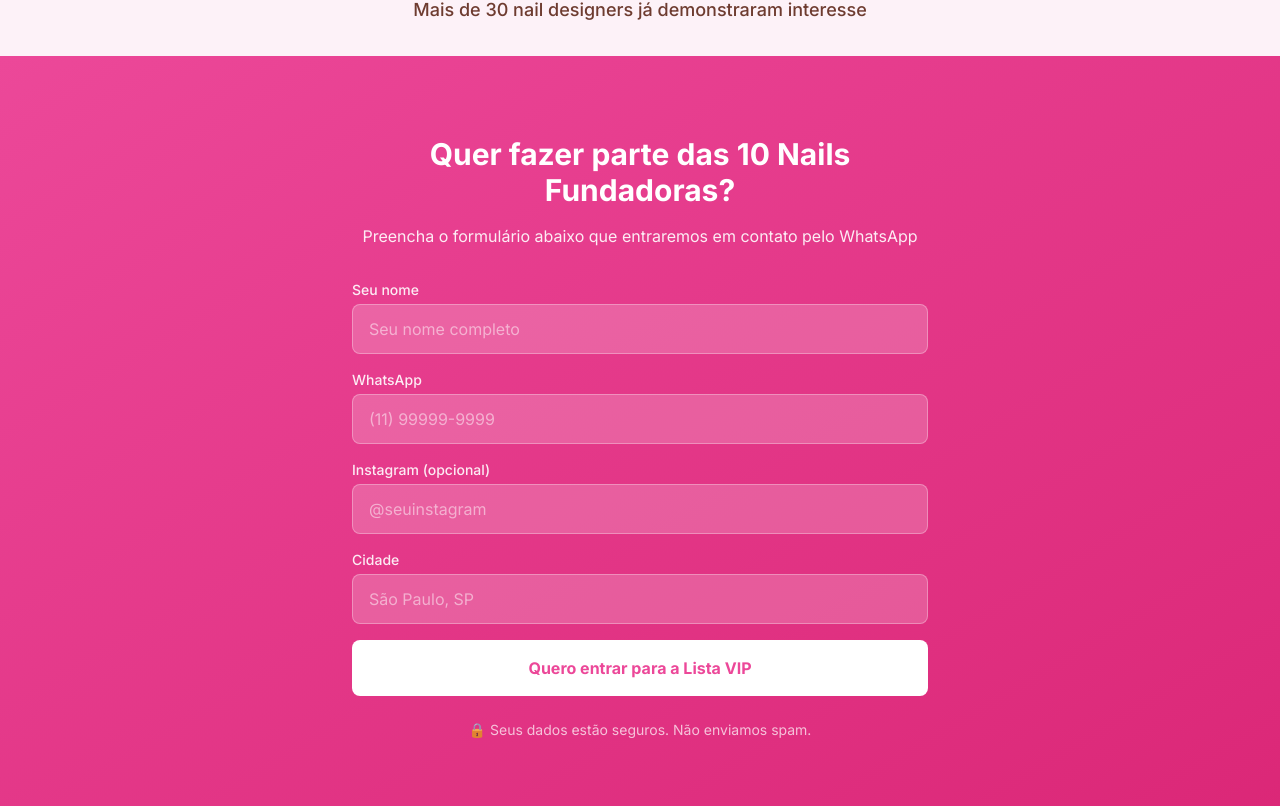
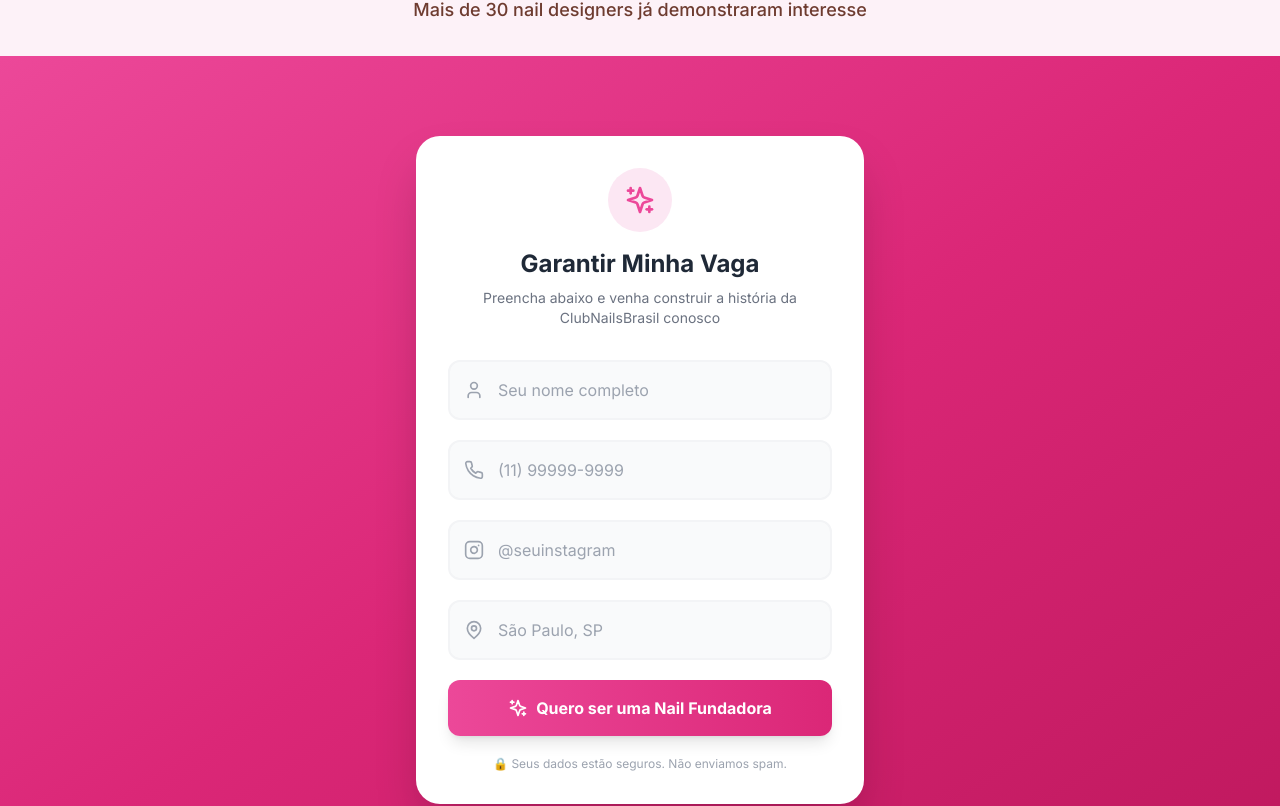
Before and after one commit to euhenriqueofc26/nails-saas, a Next.js app: page /fundadoras in a window 1280 px wide. Shown: the part 5035-5841 px from the top of the page. Built offline with nearby package versions, Linux system fonts and the light colour scheme.

Commit message:
feat: modernizar formulário de cadastro com ícones e design elegante

```diff
--- a/src/app/fundadoras/page.tsx
+++ b/src/app/fundadoras/page.tsx
@@ -1,7 +1,7 @@
 'use client'
 
 import { useState } from 'react'
-import { ArrowRight, Check, Star, Users, Calendar, DollarSign, MessageCircle, Sparkles, Clock, Shield, Heart, Quote } from 'lucide-react'
+import { ArrowRight, Check, Star, Users, Calendar, DollarSign, MessageCircle, Sparkles, Clock, Shield, Heart, Quote, User, Phone, Instagram, MapPin } from 'lucide-react'
 import Link from 'next/link'
 
 export default function FundadorasPage() {
@@ -320,80 +320,89 @@ export default function FundadorasPage() {
       </section>
 
       {/* CTA Final */}
-      <section id="lista-vip" className="py-20 px-4 bg-gradient-to-br from-rose-500 to-rose-600">
-        <div className="max-w-xl mx-auto text-center text-white">
-          <h2 className="text-3xl font-bold mb-4">
-            Quer fazer parte das 10 Nails Fundadoras?
+      <section id="lista-vip" className="py-20 px-4 bg-gradient-to-br from-rose-500 via-rose-600 to-rose-700">
+        <div className="max-w-md mx-auto">
+          <div className="bg-white rounded-3xl shadow-2xl p-8">
+            <div className="text-center mb-8">
+              <div className="w-16 h-16 bg-rose-100 rounded-full flex items-center justify-center mx-auto mb-4">
+                <Sparkles className="text-rose-500 w-8 h-8" />
+              </div>
+              <h2 className="text-2xl font-bold text-gray-800 mb-2">
+                Garantir Minha Vaga
               </h2>
-          <p className="text-white/90 mb-8">
-            Preencha o formulário abaixo que entraremos em contato pelo WhatsApp
+              <p className="text-gray-500 text-sm">
+                Preencha abaixo e venha construir a história da ClubNailsBrasil conosco
               </p>
+            </div>
 
             {formSubmitted ? (
-            <div className="bg-white/10 p-8 rounded-2xl">
-              <Check size={48} className="mx-auto mb-4" />
-              <h3 className="text-xl font-bold mb-2">Perfeito!</h3>
-              <p className="text-white/90">
-                Você será redirecionado para nosso WhatsApp. Complete o envio da mensagem para garantir sua vaga!
+              <div className="bg-green-50 border border-green-200 p-8 rounded-2xl text-center">
+                <div className="w-16 h-16 bg-green-100 rounded-full flex items-center justify-center mx-auto mb-4">
+                  <Check className="text-green-500 w-8 h-8" />
+                </div>
+                <h3 className="text-xl font-bold text-green-800 mb-2">Você está quase lá!</h3>
+                <p className="text-green-700">
+                  Complete o envio da mensagem no WhatsApp para garantir sua vaga.
                 </p>
               </div>
             ) : (
-            <form onSubmit={handleSubmit} className="space-y-4 text-left">
-              <div>
-                <label className="block text-sm font-medium text-white/90 mb-1">Seu nome</label>
+              <form onSubmit={handleSubmit} className="space-y-5">
+                <div className="relative">
+                  <User className="absolute left-4 top-1/2 -translate-y-1/2 text-gray-400 w-5 h-5" />
                   <input
                     type="text"
                     required
                     value={formData.nome}
                     onChange={(e) => setFormData({ ...formData, nome: e.target.value })}
-                  className="w-full px-4 py-3 rounded-lg bg-white/20 border border-white/30 text-white placeholder-white/50 focus:outline-none focus:border-white"
+                    className="w-full pl-12 pr-4 py-4 rounded-xl bg-gray-50 border-2 border-gray-100 text-gray-800 placeholder-gray-400 focus:outline-none focus:border-rose-400 focus:bg-white transition-all"
                     placeholder="Seu nome completo"
                   />
                 </div>
-              <div>
-                <label className="block text-sm font-medium text-white/90 mb-1">WhatsApp</label>
+                <div className="relative">
+                  <Phone className="absolute left-4 top-1/2 -translate-y-1/2 text-gray-400 w-5 h-5" />
                   <input
                     type="tel"
                     required
                     value={formData.whatsapp}
                     onChange={(e) => setFormData({ ...formData, whatsapp: e.target.value })}
-                  className="w-full px-4 py-3 rounded-lg bg-white/20 border border-white/30 text-white placeholder-white/50 focus:outline-none focus:border-white"
+                    className="w-full pl-12 pr-4 py-4 rounded-xl bg-gray-50 border-2 border-gray-100 text-gray-800 placeholder-gray-400 focus:outline-none focus:border-rose-400 focus:bg-white transition-all"
                     placeholder="(11) 99999-9999"
                   />
                 </div>
-              <div>
-                <label className="block text-sm font-medium text-white/90 mb-1">Instagram (opcional)</label>
+                <div className="relative">
+                  <Instagram className="absolute left-4 top-1/2 -translate-y-1/2 text-gray-400 w-5 h-5" />
                   <input
                     type="text"
                     value={formData.instagram}
                     onChange={(e) => setFormData({ ...formData, instagram: e.target.value })}
-                  className="w-full px-4 py-3 rounded-lg bg-white/20 border border-white/30 text-white placeholder-white/50 focus:outline-none focus:border-white"
+                    className="w-full pl-12 pr-4 py-4 rounded-xl bg-gray-50 border-2 border-gray-100 text-gray-800 placeholder-gray-400 focus:outline-none focus:border-rose-400 focus:bg-white transition-all"
                     placeholder="@seuinstagram"
                   />
                 </div>
-              <div>
-                <label className="block text-sm font-medium text-white/90 mb-1">Cidade</label>
+                <div className="relative">
+                  <MapPin className="absolute left-4 top-1/2 -translate-y-1/2 text-gray-400 w-5 h-5" />
                   <input
                     type="text"
                     required
                     value={formData.cidade}
                     onChange={(e) => setFormData({ ...formData, cidade: e.target.value })}
-                  className="w-full px-4 py-3 rounded-lg bg-white/20 border border-white/30 text-white placeholder-white/50 focus:outline-none focus:border-white"
+                    className="w-full pl-12 pr-4 py-4 rounded-xl bg-gray-50 border-2 border-gray-100 text-gray-800 placeholder-gray-400 focus:outline-none focus:border-rose-400 focus:bg-white transition-all"
                     placeholder="São Paulo, SP"
                   />
                 </div>
                 <button
                   type="submit"
-                className="w-full bg-white text-rose-500 font-bold py-4 rounded-lg hover:bg-rose-50 transition-colors"
+                  className="w-full bg-gradient-to-r from-rose-500 to-rose-600 text-white font-bold py-4 rounded-xl hover:from-rose-600 hover:to-rose-700 transition-all shadow-lg hover:shadow-xl transform hover:-translate-y-0.5 flex items-center justify-center gap-2"
                 >
-                Quero entrar para a Lista VIP
+                  <Sparkles className="w-5 h-5" />
+                  Quero ser uma Nail Fundadora
                 </button>
+                <p className="text-center text-gray-400 text-xs">
+                  🔒 Seus dados estão seguros. Não enviamos spam.
+                </p>
               </form>
             )}
-
-          <p className="mt-6 text-sm text-white/70">
-            🔒 Seus dados estão seguros. Não enviamos spam.
-          </p>
+          </div>
         </div>
       </section>
 
```
Lines whose indentation alone changed are shown as unchanged.
